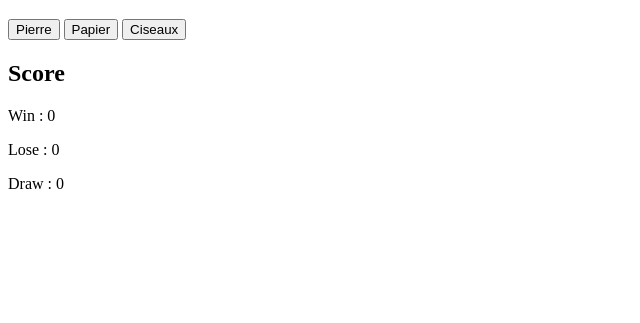
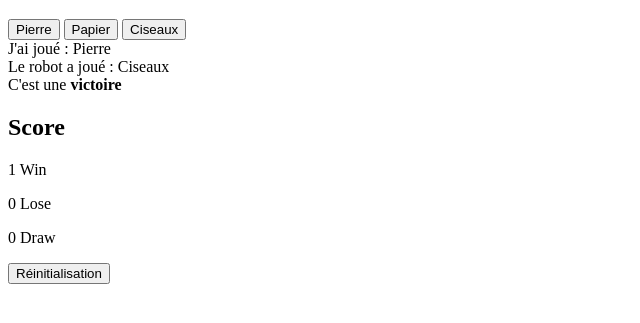
Before and after one commit to LEROYFARMING/Shifumi, a plain HTML site: page index.html in a window 1280 px wide. Both pictures are taken after a click on the button "Pierre". Shown: the part 61-384 px from the top of the page, without its empty margins (0-640 px from the left). Drawn offline with Linux system fonts and the light colour scheme.

Commit message:
Update and Reset SCORE fix

```diff
--- a/index.html
+++ b/index.html
@@ -7,16 +7,21 @@
     <title>Shifumi - Test</title>
 </head>
 <body>
-    <h1>Le jeu du Shifumi !</h1>
-    <button class="btnj">Pierre</button>
-    <button class="btnj">Papier</button>
-    <button class="btnj">Ciseaux</button>
+    <header>
+        <h1>Le jeu du Shifumi !</h1>
+    </header>
+    <main>
+        <button class="btnj">Pierre</button>
+        <button class="btnj">Papier</button>
+        <button class="btnj">Ciseaux</button>
+    </main>
     <section id="result-display"></section>
-    <section>
+    <section id="score">
         <h2>Score</h2>
-        <p id="win">Win : 0</p>
-        <p id="lose">Lose : 0</p>
-        <p id="draw">Draw : 0</p>
+        <p id="win">0 Win</p>
+        <p id="lose">0 Lose</p>
+        <p id="draw">0 Draw</p>
+        <button id="reset" type="button">Réinitialisation</button>
     </section>
 </body>
 </html>
--- a/scripts/shifumi.js
+++ b/scripts/shifumi.js
@@ -3,15 +3,15 @@ const winCondtion = document.getElementById('win');
 const loseCondtion = document.getElementById('lose');
 const drawCondtion = document.getElementById('draw');
 const resultDisplay = document.getElementById('result-display');
+const resetButton = document.getElementById('reset');
 
 const choice = ['Pierre', 'Papier', 'Ciseaux'];
 const score = {win:0, lose: 0, draw:0};
 
-
 btnjeu.forEach(bouton => {
     bouton.addEventListener("click", () => {
         const player = bouton.textContent;
-        const robot = choice(Math.floor(Math.random()*3));
+        const robot = choice[Math.floor(Math.random()*3)];
         let result;
         if(player === robot) {
             result = 'draw';
@@ -26,11 +26,19 @@ btnjeu.forEach(bouton => {
         score[result]++;
         updateScore();
         resultDisplay.innerHTML = `J'ai joué : ${player}<br>Le robot a joué : ${robot}<br>C'est une <strong>${result === 'draw' ? 'égalité' : result === 'win' ? 'victoire' : 'défaite'}</strong>`;
-    })
-})
+    });
+});
 
 function updateScore() {
-    winCondtion.textContent = score.win;
-    loseCondtion.textContent = score.lose;
-    drawCondtion.textContent = score.draw;
+    winCondtion.textContent = score.win + " Win";
+    loseCondtion.textContent = score.lose + " Lose";
+    drawCondtion.textContent = score.draw + " Draw";
 }
+
+resetButton.addEventListener('click', () => {
+    score.win = 0;
+    score.lose = 0;
+    score.draw = 0;
+    updateScore();
+    resultDisplay.textContent = '';
+});
```
